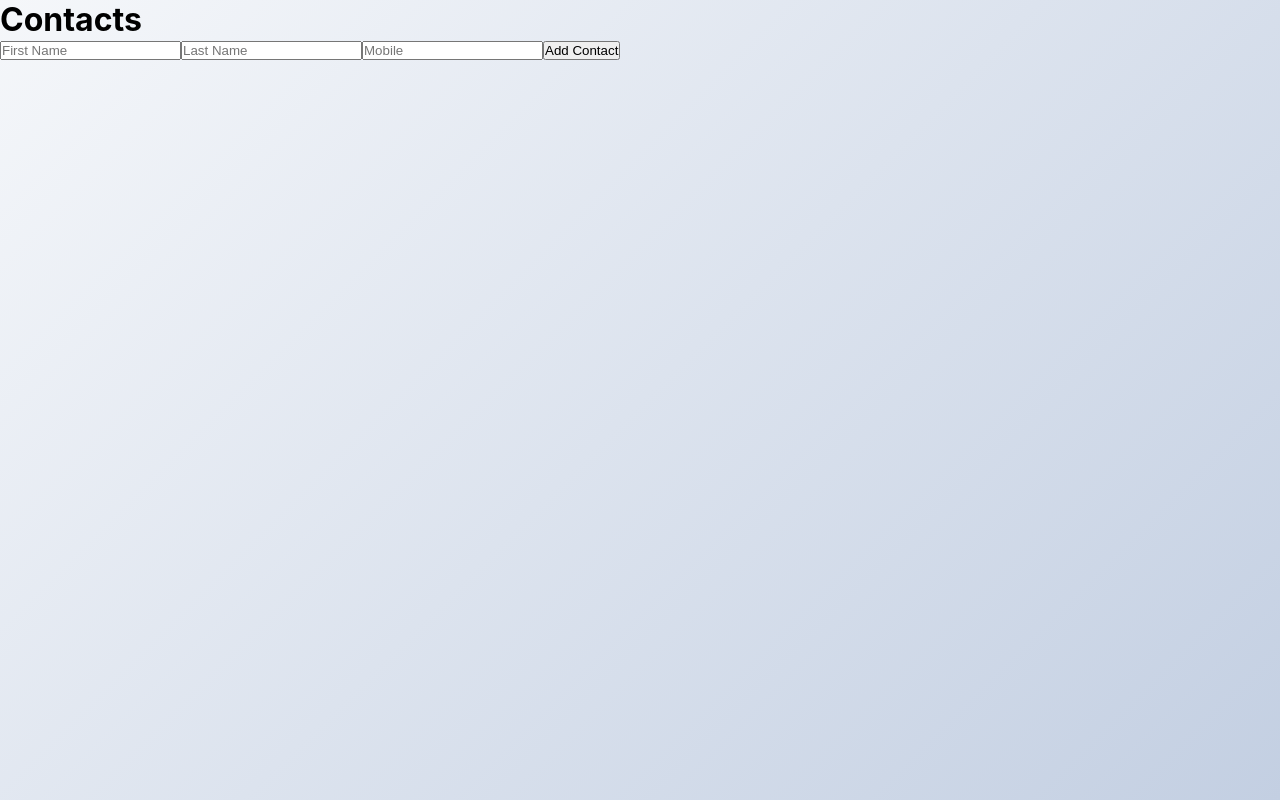
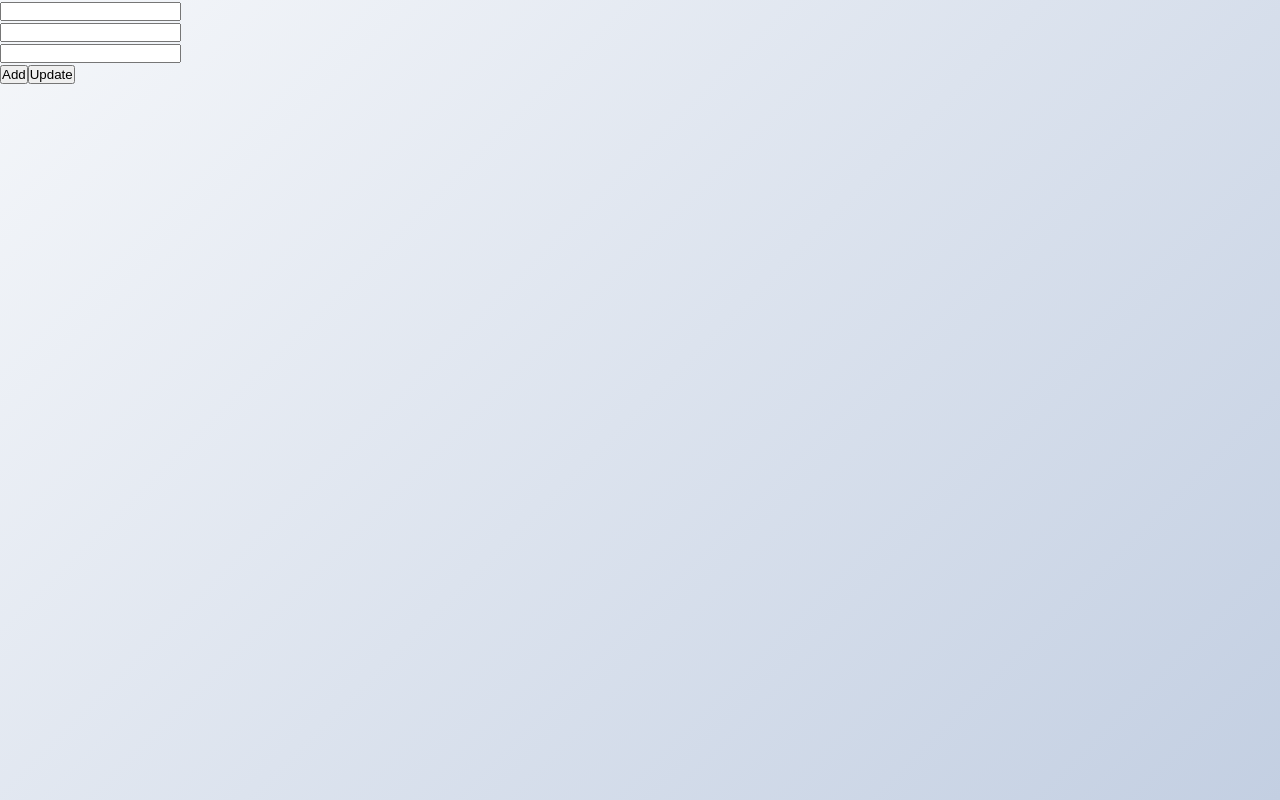
Before and after one commit to Rashmishah-99/First_Project, a React (Vite) app: page / in a window 1280 px wide. Built offline with nearby package versions, Linux system fonts and the light colour scheme.

Commit message:
add update btn and update functionality

```diff
--- a/src/F30012026/hook4.jsx
+++ b/src/F30012026/hook4.jsx
@@ -1,70 +1,97 @@
 // create a react functional component that will
-// accept first name , last name, mobile number
+// accept first name, last name and mobile number
 // add a button to submit record
-//  display first name in list with 2 buttons
-// view and delete , when user click on view
+// display first name in list with 2 buttons
+// view and delete,  when user click on view
 // it will toggle display of last name and mobile number
-// when user click on delete it will remove the record
-import React, { useState } from 'react';
-export default function ContactLists(){
-    const [contacts, setContacts] = useState([]);
+//  when user click on delete it will remove the record
+import React, { useState } from "react";
+export default function HookExampl4() {
   const [firstName, setFirstName] = useState("");
   const [lastName, setLastName] = useState("");
   const [mobile, setMobile] = useState("");
-    const [viewIndex, setViewIndex] = useState(null);
+  const [con_list, setConList] = useState([]);
+    const [id1, setId1] = useState("");
+
   const addContact = () => {
-        setContacts([...contacts, { firstName, lastName, mobile }]);
+    const newContact = {
+      id: Date.now(),
+      fname: firstName,
+      lname: lastName,
+      contact: mobile,
+      display: false,
+    };
+    setConList([...con_list, newContact]);
     setFirstName("");
     setLastName("");
     setMobile("");
   };
-    const deleteContact = (index) => {
-        setContacts(contacts.filter((_, i) => i !== index));
-        if(viewIndex === index){
-            setViewIndex(null);
+  const deleteContact = (id) => {
+    setConList(con_list.filter((x) => x.id !== id));
+  };
+  const toggleDisplay = (id) => {
+    setConList(
+      con_list.map((y) => (y.id === id ? { ...y, display: !y.display } : y)),
+    );
+  };
+
+  const setRecord = (id) => {
+     setId1(id);
+      setFirstName(con_list.find((x) => x.id === id).fname);
+      setLastName(con_list.find((x) => x.id === id).lname);
+      setMobile(con_list.find((x) => x.id === id).contact);
   }
+  const updateRecord = () => {
+    setConList(
+      con_list.map((x) => (x.id === id1 ? { ...x, fname: firstName, lname: lastName, contact: mobile } : x)),
+    );
+    setFirstName("");
+    setLastName("");
+    setMobile("");
+    setId1("");
   };
-    const viewContact = (index) => {
-        setViewIndex(index);
-    };
+
   return (
     <>
-            <h1>Contacts</h1>
       <input
         type="text"
-                placeholder="First Name"
         value={firstName}
         onChange={(e) => setFirstName(e.target.value)}
       />
+      <br />
       <input
         type="text"
-                placeholder="Last Name"
         value={lastName}
         onChange={(e) => setLastName(e.target.value)}
       />
+      <br />
       <input
-                type="number"
-                placeholder="Mobile"
+        type="text"
         value={mobile}
         onChange={(e) => setMobile(e.target.value)}
       />
-            <button onClick={addContact}>Add Contact</button>
+      <br />
+      <button onClick={() => addContact()}>Add</button>
+      <button onClick={() => updateRecord()}>Update</button>
       <ul>
-                {contacts.map((contact, index) => (
-                    <li key={index}>
-                        {contact.firstName}
-                        <button onClick={() => viewContact(index)}>View</button>
-                        <button onClick={() => deleteContact(index)}>Delete</button>
-                        {viewIndex === index && (
-                            <>
-                                <p>{contact.lastName}</p>
-                                <p>{contact.mobile}</p>
-                            </>
-                        )}
+        {con_list.map((x) => (
+          <li key={x.id}>
+            {x.fname}
+            <button onClick={() => toggleDisplay(x.id)}>View</button>
+            <button onClick={() => deleteContact(x.id)}>Delete</button>
+            <div style={{ display: x.display ? "" : "none " }}>
+              {x.lname} {" --> "} {x.contact}
+            </div>
           </li>
         ))}
       </ul>
     </>
   );
+}
 
-}
+// contact = [
+//   { id: 1, fname: "abc", lname: "xyz", contact: "1234", display: true },
+//   { id: 2, fname: "abc1", lname: "xyz1", contact: "12341", display: false },
+//   { id: 3, fname: "abc2", lname: "xyz2", contact: "12342", display: false },
+// ];
+// id: 1, fname: "abc", lname: "xyz", contact: "1234", display: true
```
Lines whose indentation alone changed are shown as unchanged.
